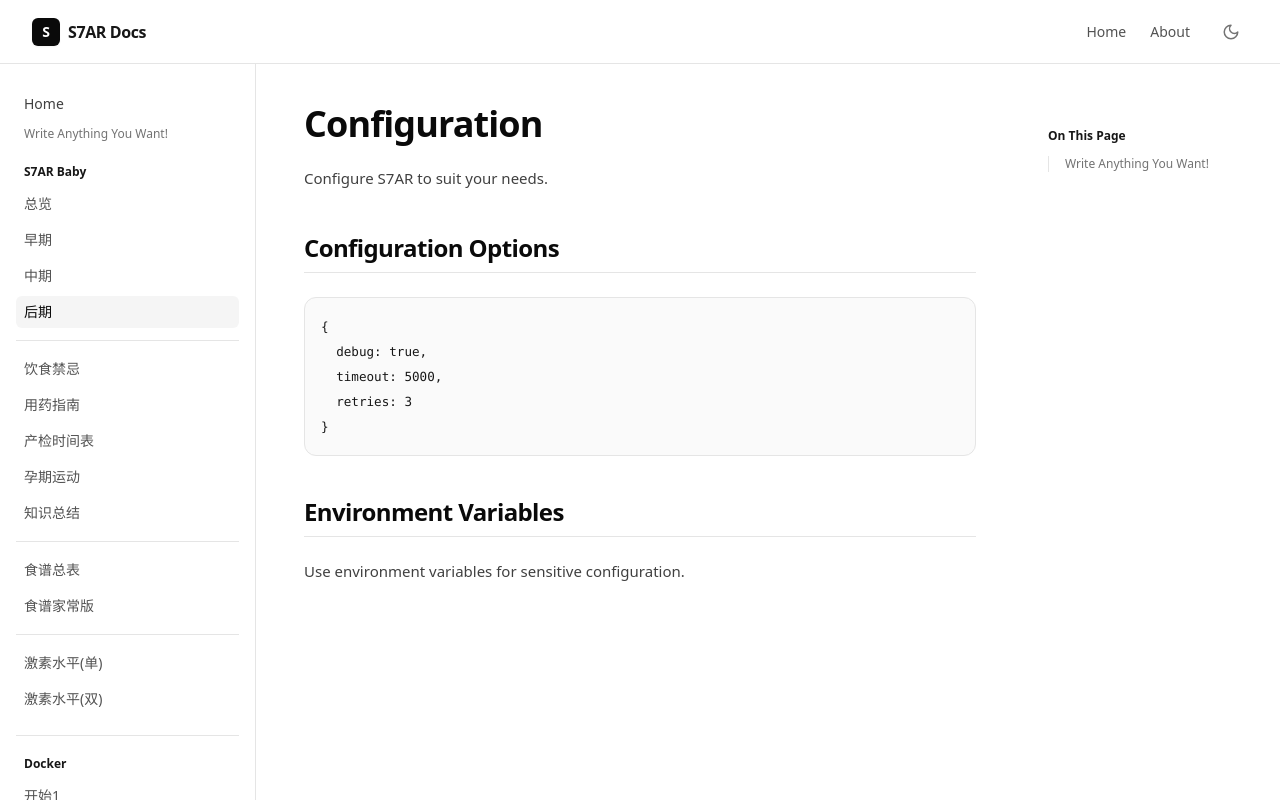
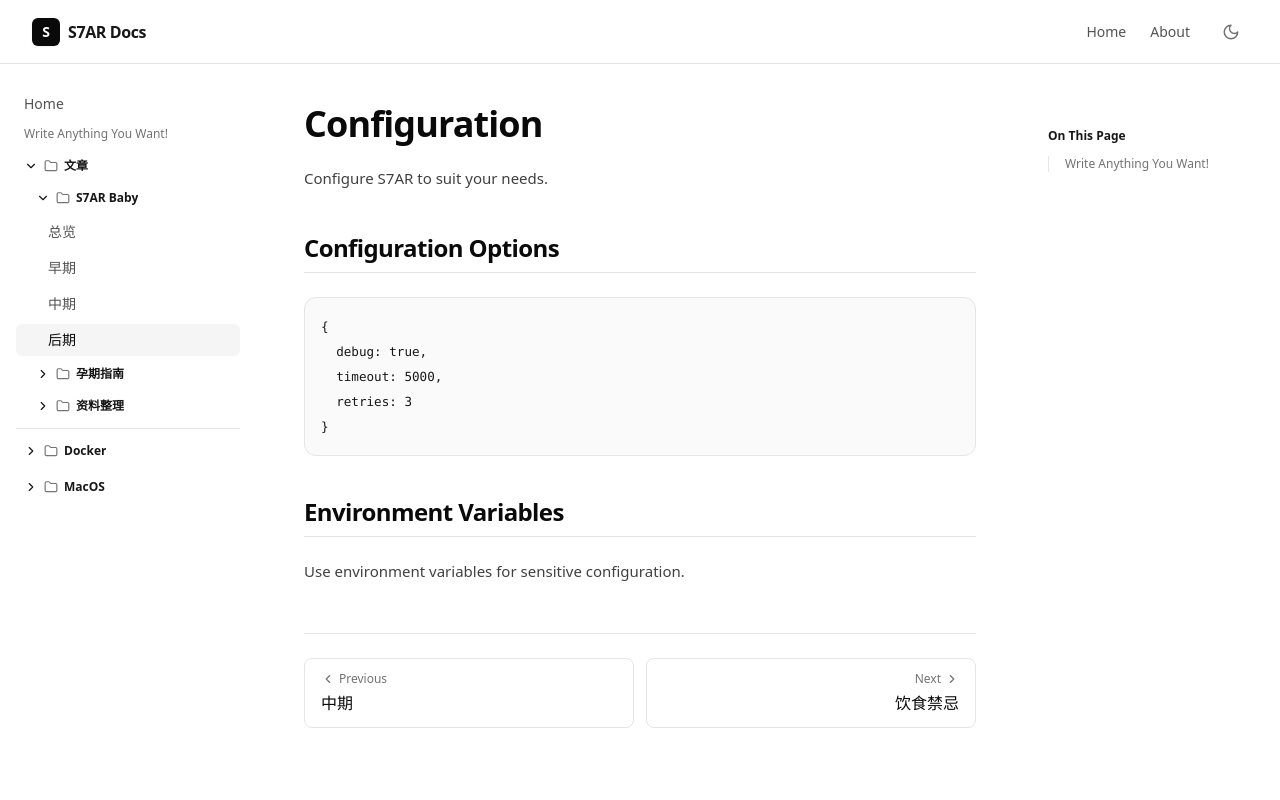
Before and after one commit to 7mcmaster7gmail/s7ar-docs, a Next.js app: page /docs/configuration in a window 1280 px wide. Built offline with nearby package versions, Linux system fonts and the light colour scheme.

Commit message:
Add markdown article navigation controls

```diff
--- a/src/app/layout.tsx
+++ b/src/app/layout.tsx
@@ -1,4 +1,5 @@
 import type { Metadata } from 'next';
+import { ArticlePagination } from '@/components/article-pagination';
 import { Navbar } from '@/components/navbar';
 import { Sidebar } from '@/components/sidebar';
 import { TableOfContents } from '@/components/table-of-contents';
@@ -28,6 +29,7 @@ export default function RootLayout({
               <Sidebar />
               <main className="min-w-0 flex-1 px-6 py-8 sm:px-8 lg:px-12">
                 {children}
+                <ArticlePagination />
               </main>
               <TableOfContents />
             </div>
--- /dev/null
+++ b/src/components/article-pagination.tsx
@@ -0,0 +1,56 @@
+'use client';
+
+import Link from 'next/link';
+import { ChevronLeft, ChevronRight } from 'lucide-react';
+import { usePathname } from 'next/navigation';
+import { flattenDocPages } from './docs-navigation';
+
+const docPages = flattenDocPages();
+
+export function ArticlePagination() {
+  const pathname = usePathname();
+  const currentIndex = docPages.findIndex((page) => page.href === pathname);
+
+  if (currentIndex === -1) {
+    return null;
+  }
+
+  const previous = docPages[currentIndex - 1];
+  const next = docPages[currentIndex + 1];
+
+  if (!previous && !next) {
+    return null;
+  }
+
+  return (
+    <nav className="mx-auto mt-12 grid max-w-3xl gap-3 border-t border-neutral-200 pt-6 dark:border-neutral-800 sm:grid-cols-2" aria-label="Article pagination">
+      {previous ? (
+        <Link
+          href={previous.href}
+          className="group rounded-lg border border-neutral-200 px-4 py-3 no-underline transition-colors hover:border-neutral-300 hover:bg-neutral-50 dark:border-neutral-800 dark:hover:border-neutral-700 dark:hover:bg-neutral-900"
+        >
+          <div className="mb-1 flex items-center gap-1 text-xs text-neutral-500 dark:text-neutral-500">
+            <ChevronLeft size={14} className="transition-transform group-hover:-translate-x-0.5" />
+            Previous
+          </div>
+          <div className="font-medium text-neutral-950 dark:text-neutral-50">{previous.title}</div>
+        </Link>
+      ) : (
+        <div />
+      )}
+
+      {next && (
+        <Link
+          href={next.href}
+          className="group rounded-lg border border-neutral-200 px-4 py-3 text-right no-underline transition-colors hover:border-neutral-300 hover:bg-neutral-50 dark:border-neutral-800 dark:hover:border-neutral-700 dark:hover:bg-neutral-900"
+        >
+          <div className="mb-1 flex items-center justify-end gap-1 text-xs text-neutral-500 dark:text-neutral-500">
+            Next
+            <ChevronRight size={14} className="transition-transform group-hover:translate-x-0.5" />
+          </div>
+          <div className="font-medium text-neutral-950 dark:text-neutral-50">{next.title}</div>
+        </Link>
+      )}
+    </nav>
+  );
+}
--- /dev/null
+++ b/src/components/docs-navigation.ts
@@ -0,0 +1,106 @@
+export type DocPage = {
+  type: 'page';
+  title: string;
+  href: string;
+  description?: string;
+};
+
+export type DocFolder = {
+  type: 'folder';
+  title: string;
+  children: DocNavigationNode[];
+};
+
+export type DocDivider = {
+  type: 'divider';
+};
+
+export type DocNavigationNode = DocPage | DocFolder | DocDivider;
+
+export const docsNavigation: DocNavigationNode[] = [
+  {
+    type: 'page',
+    title: 'Home',
+    href: '/docs',
+    description: 'Write Anything You Want!',
+  },
+  {
+    type: 'folder',
+    title: '文章',
+    children: [
+      {
+        type: 'folder',
+        title: 'S7AR Baby',
+        children: [
+          { type: 'page', title: '总览', href: '/docs' },
+          { type: 'page', title: '早期', href: '/docs/quick-start' },
+          { type: 'page', title: '中期', href: '/docs/installation' },
+          { type: 'page', title: '后期', href: '/docs/configuration' },
+        ],
+      },
+      {
+        type: 'folder',
+        title: '孕期指南',
+        children: [
+          { type: 'page', title: '饮食禁忌', href: '/docs/guides' },
+          { type: 'page', title: '用药指南', href: '/docs/api' },
+          { type: 'page', title: '产检时间表', href: '/docs/components' },
+          { type: 'page', title: '孕期运动', href: '/docs/performance' },
+        ],
+      },
+      {
+        type: 'folder',
+        title: '资料整理',
+        children: [
+          { type: 'page', title: '知识总结', href: '/docs/examples' },
+          { type: 'page', title: '食谱总表', href: '/docs/deployment' },
+        ],
+      },
+    ],
+  },
+  { type: 'divider' },
+  {
+    type: 'folder',
+    title: 'Docker',
+    children: [
+      { type: 'page', title: '开始1', href: '/docs/installation' },
+      { type: 'page', title: 'Docker Test', href: '/docs/deployment' },
+    ],
+  },
+  {
+    type: 'folder',
+    title: 'MacOS',
+    children: [{ type: 'page', title: 'Shapr3d', href: '/docs/components' }],
+  },
+];
+
+export function flattenDocPages(nodes: DocNavigationNode[] = docsNavigation): DocPage[] {
+  return nodes.flatMap((node) => {
+    if (node.type === 'page') {
+      return [node];
+    }
+
+    if (node.type === 'folder') {
+      return flattenDocPages(node.children);
+    }
+
+    return [];
+  });
+}
+
+export function findActiveFolderTitles(pathname: string, nodes: DocNavigationNode[] = docsNavigation): string[] {
+  for (const node of nodes) {
+    if (node.type !== 'folder') {
+      continue;
+    }
+
+    const hasDirectActiveChild = node.children.some((child) => child.type === 'page' && child.href === pathname);
+    const nestedActiveFolders = findActiveFolderTitles(pathname, node.children);
+
+    if (hasDirectActiveChild || nestedActiveFolders.length > 0) {
+      return [node.title, ...nestedActiveFolders];
+    }
+  }
+
+  return [];
+}
--- a/src/components/sidebar.tsx
+++ b/src/components/sidebar.tsx
@@ -2,119 +2,110 @@
 
 import Link from 'next/link';
 import { usePathname } from 'next/navigation';
-
-type SidebarEntry =
-  | { type: 'section'; title: string; items: { title: string; href: string }[] }
-  | { type: 'link'; title: string; href: string; description?: string }
-  | { type: 'separator' };
-
-const navItems: SidebarEntry[] = [
-  {
-    type: 'link',
-    title: 'Home',
-    href: '/docs',
-    description: 'Write Anything You Want!',
-  },
-  {
-    type: 'section',
-    title: 'S7AR Baby',
-    items: [
-      { title: '总览', href: '/docs' },
-      { title: '早期', href: '/docs/quick-start' },
-      { title: '中期', href: '/docs/installation' },
-      { title: '后期', href: '/docs/configuration' },
-      { title: '饮食禁忌', href: '/docs/guides' },
-      { title: '用药指南', href: '/docs/api' },
-      { title: '产检时间表', href: '/docs/components' },
-      { title: '孕期运动', href: '/docs/performance' },
-      { title: '知识总结', href: '/docs/examples' },
-      { title: '食谱总表', href: '/docs/deployment' },
-      { title: '食谱家常版', href: '/docs/deployment' },
-      { title: '激素水平(单)', href: '/docs/deployment' },
-      { title: '激素水平(双)', href: '/docs/deployment' },
-    ],
-  },
-  { type: 'separator' },
-  {
-    type: 'section',
-    title: 'Docker',
-    items: [
-      { title: '开始1', href: '/docs/installation' },
-      { title: 'Docker Test', href: '/docs/deployment' },
-    ],
-  },
-  {
-    type: 'section',
-    title: 'MacOS',
-    items: [{ title: 'Shapr3d', href: '/docs/components' }],
-  },
-];
+import { ChevronRight, Folder } from 'lucide-react';
+import { useEffect, useMemo, useState } from 'react';
+import { docsNavigation, findActiveFolderTitles, type DocNavigationNode } from './docs-navigation';
 
 function isActive(pathname: string, href: string) {
   return pathname === href;
 }
 
-export function Sidebar() {
-  const pathname = usePathname();
+type SidebarNodeProps = {
+  node: DocNavigationNode;
+  pathname: string;
+  openFolders: string[];
+  toggleFolder: (title: string) => void;
+  depth?: number;
+};
+
+function SidebarNode({ node, pathname, openFolders, toggleFolder, depth = 0 }: SidebarNodeProps) {
+  if (node.type === 'divider') {
+    return <div className="my-4 border-t border-neutral-200 dark:border-neutral-800" />;
+  }
+
+  const indent = depth > 0 ? { paddingLeft: `${depth * 0.75 + 0.5}rem` } : undefined;
+
+  if (node.type === 'page') {
+    const active = isActive(pathname, node.href);
 
     return (
-    <aside className="hidden h-[calc(100vh-4rem)] w-64 shrink-0 overflow-y-auto border-r border-neutral-200 bg-white dark:border-neutral-800 dark:bg-neutral-950 lg:block">
-      <nav className="px-4 py-6 text-sm">
-        <div className="space-y-5">
-          {navItems.map((entry, index) => {
-            if (entry.type === 'separator') {
-              return <div key={`separator-${index}`} className="my-4 border-t border-neutral-200 dark:border-neutral-800" />;
-            }
-
-            if (entry.type === 'link') {
-              const active = isActive(pathname, entry.href);
-              return (
-                <div key={entry.title} className="space-y-1">
+      <div className="space-y-1">
         <Link
-                    href={entry.href}
-                    className={`block rounded-md px-2 py-1.5 font-medium no-underline transition-colors ${
-                      active
-                        ? 'bg-neutral-100 text-neutral-950 dark:bg-neutral-900 dark:text-neutral-50'
-                        : 'text-neutral-700 hover:bg-neutral-100 hover:text-neutral-950 dark:text-neutral-300 dark:hover:bg-neutral-900 dark:hover:text-neutral-50'
-                    }`}
-                  >
-                    {entry.title}
-                  </Link>
-                  {entry.description && (
-                    <div className="px-2 text-xs leading-5 text-neutral-500 dark:text-neutral-500">{entry.description}</div>
-                  )}
-                </div>
-              );
-            }
-
-            return (
-              <div key={entry.title} className="space-y-2">
-                <div className="px-2 text-xs font-semibold text-neutral-900 dark:text-neutral-100">{entry.title}</div>
-                <div className="space-y-1">
-                  {entry.items.map((item, itemIndex) => {
-                    const active = isActive(pathname, item.href) && entry.items.findIndex((candidate) => candidate.href === item.href) === itemIndex;
-                    const needsDivider = entry.title === 'S7AR Baby' && [4, 9, 11].includes(itemIndex);
-
-                    return (
-                      <div key={`${item.title}-${itemIndex}`}>
-                        {needsDivider && <div className="my-3 border-t border-neutral-200 dark:border-neutral-800" />}
-                        <Link
-                          href={item.href}
+          href={node.href}
+          style={indent}
           className={`block rounded-md px-2 py-1.5 no-underline transition-colors ${
             active
               ? 'bg-neutral-100 font-medium text-neutral-950 dark:bg-neutral-900 dark:text-neutral-50'
               : 'text-neutral-600 hover:bg-neutral-100 hover:text-neutral-950 dark:text-neutral-400 dark:hover:bg-neutral-900 dark:hover:text-neutral-50'
           }`}
         >
-                          {item.title}
+          {node.title}
         </Link>
+        {node.description && <div className="px-2 text-xs leading-5 text-neutral-500 dark:text-neutral-500">{node.description}</div>}
       </div>
     );
-                  })}
+  }
+
+  const isOpen = openFolders.includes(node.title);
+
+  return (
+    <div className="space-y-1">
+      <button
+        type="button"
+        onClick={() => toggleFolder(node.title)}
+        style={indent}
+        className="flex w-full items-center gap-1.5 rounded-md px-2 py-1.5 text-left text-xs font-semibold text-neutral-900 hover:bg-neutral-100 dark:text-neutral-100 dark:hover:bg-neutral-900"
+        aria-expanded={isOpen}
+      >
+        <ChevronRight size={14} className={`shrink-0 transition-transform ${isOpen ? 'rotate-90' : ''}`} />
+        <Folder size={14} className="shrink-0 text-neutral-500 dark:text-neutral-500" />
+        <span className="truncate">{node.title}</span>
+      </button>
+
+      {isOpen && (
+        <div className="space-y-1">
+          {node.children.map((child, index) => (
+            <SidebarNode
+              key={`${node.title}-${child.type}-${'title' in child ? child.title : index}`}
+              node={child}
+              pathname={pathname}
+              openFolders={openFolders}
+              toggleFolder={toggleFolder}
+              depth={depth + 1}
+            />
+          ))}
         </div>
+      )}
     </div>
   );
-          })}
+}
+
+export function Sidebar() {
+  const pathname = usePathname();
+  const activeFolders = useMemo(() => findActiveFolderTitles(pathname), [pathname]);
+  const [openFolders, setOpenFolders] = useState<string[]>(['文章', 'S7AR Baby', ...activeFolders]);
+
+  useEffect(() => {
+    setOpenFolders((current) => Array.from(new Set([...current, ...activeFolders])));
+  }, [activeFolders]);
+
+  const toggleFolder = (title: string) => {
+    setOpenFolders((current) => (current.includes(title) ? current.filter((item) => item !== title) : [...current, title]));
+  };
+
+  return (
+    <aside className="hidden h-[calc(100vh-4rem)] w-64 shrink-0 overflow-y-auto bg-white dark:bg-neutral-950 lg:block">
+      <nav className="px-4 py-6 text-sm">
+        <div className="space-y-2">
+          {docsNavigation.map((node, index) => (
+            <SidebarNode
+              key={`${node.type}-${'title' in node ? node.title : index}`}
+              node={node}
+              pathname={pathname}
+              openFolders={openFolders}
+              toggleFolder={toggleFolder}
+            />
+          ))}
         </div>
       </nav>
     </aside>
```
Also changed, not shown: src/app/globals.css (+20 -0 lines). Lines whose indentation alone changed are shown as unchanged.
